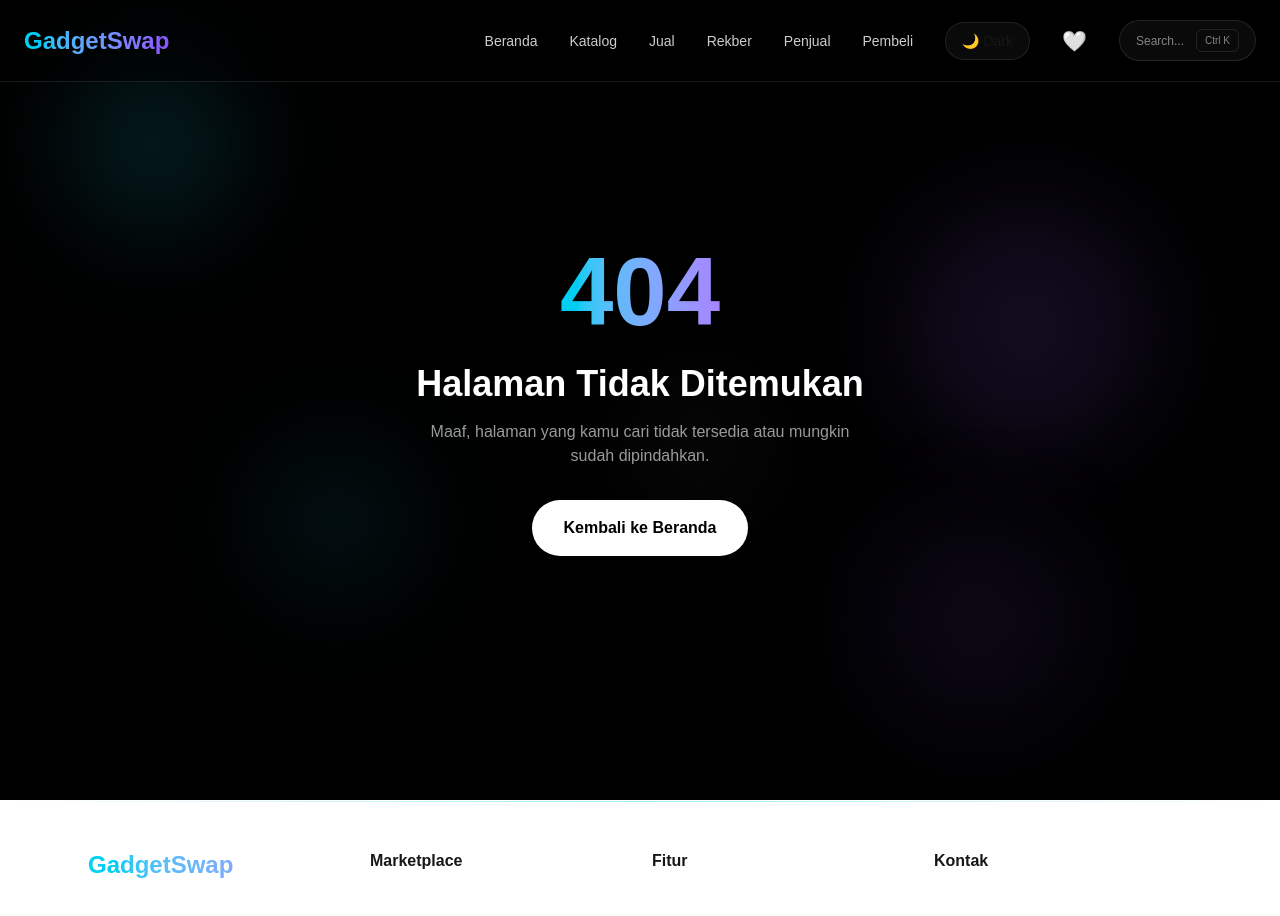
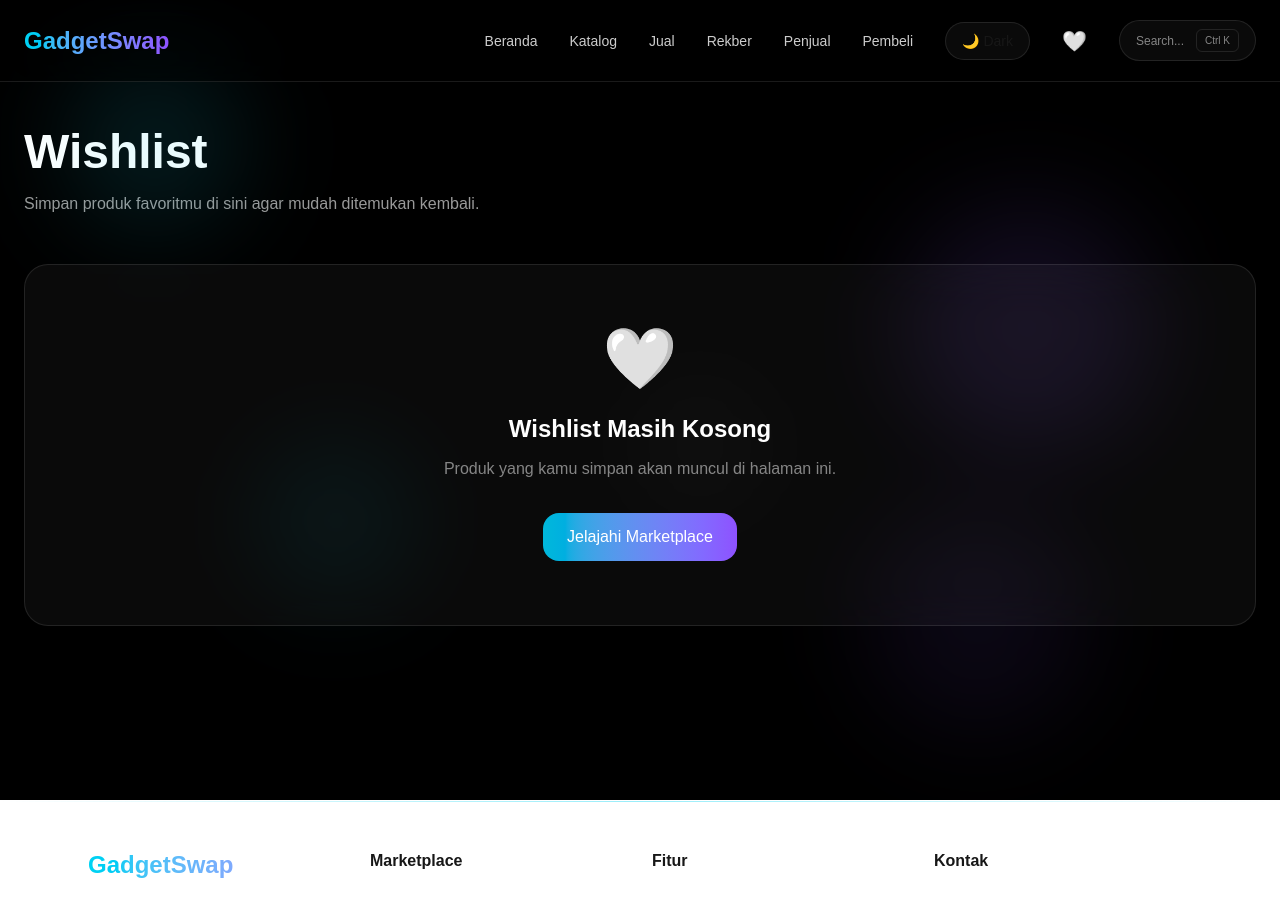
Before and after one commit to Rexlicky/gadgetswap, a Next.js app: page /wishlist in a window 1280 px wide. Before the commit this address had no page. Shown: the top 916 px of the page. Built offline with nearby package versions, Linux system fonts and the light colour scheme.

Commit message:
feat: add wishlist page

```diff
--- /dev/null
+++ b/src/app/wishlist/page.js
@@ -0,0 +1,42 @@
+import Link from "next/link";
+
+export default function WishlistPage() {
+  return (
+    <main className="page-transition min-h-screen bg-black px-6 py-32 text-white">
+      <div className="mx-auto max-w-7xl">
+        <h1 className="text-5xl font-bold">Wishlist</h1>
+
+        <p className="mt-4 text-white/60">
+          Simpan produk favoritmu di sini agar mudah ditemukan kembali.
+        </p>
+
+        <div className="mt-12 rounded-3xl border border-white/10 bg-white/[0.04] p-16 text-center backdrop-blur-xl">
+          <div className="text-6xl">🤍</div>
+
+          <h2 className="mt-6 text-2xl font-semibold">Wishlist Masih Kosong</h2>
+
+          <p className="mt-3 text-white/50">
+            Produk yang kamu simpan akan muncul di halaman ini.
+          </p>
+
+          <Link
+            href="/marketplace"
+            className="
+              mt-8
+              inline-flex
+              rounded-2xl
+              bg-gradient-to-r
+              from-cyan-500
+              to-violet-500
+              px-6
+              py-3
+              font-medium
+            "
+          >
+            Jelajahi Marketplace
+          </Link>
+        </div>
+      </div>
+    </main>
+  );
+}
--- a/src/components/Navbar.jsx
+++ b/src/components/Navbar.jsx
@@ -161,7 +161,7 @@ export default function Navbar() {
 
           <ThemeToggle />
 
-          <div className="relative">
+          <Link href="/wishlist" className="relative">
             <button className="text-xl transition hover:scale-110">🤍</button>
 
             {wishlistCount > 0 && (
@@ -185,7 +185,7 @@ export default function Navbar() {
                 {wishlistCount}
               </span>
             )}
-          </div>
+          </Link>
 
           <button
             onClick={() =>
```
